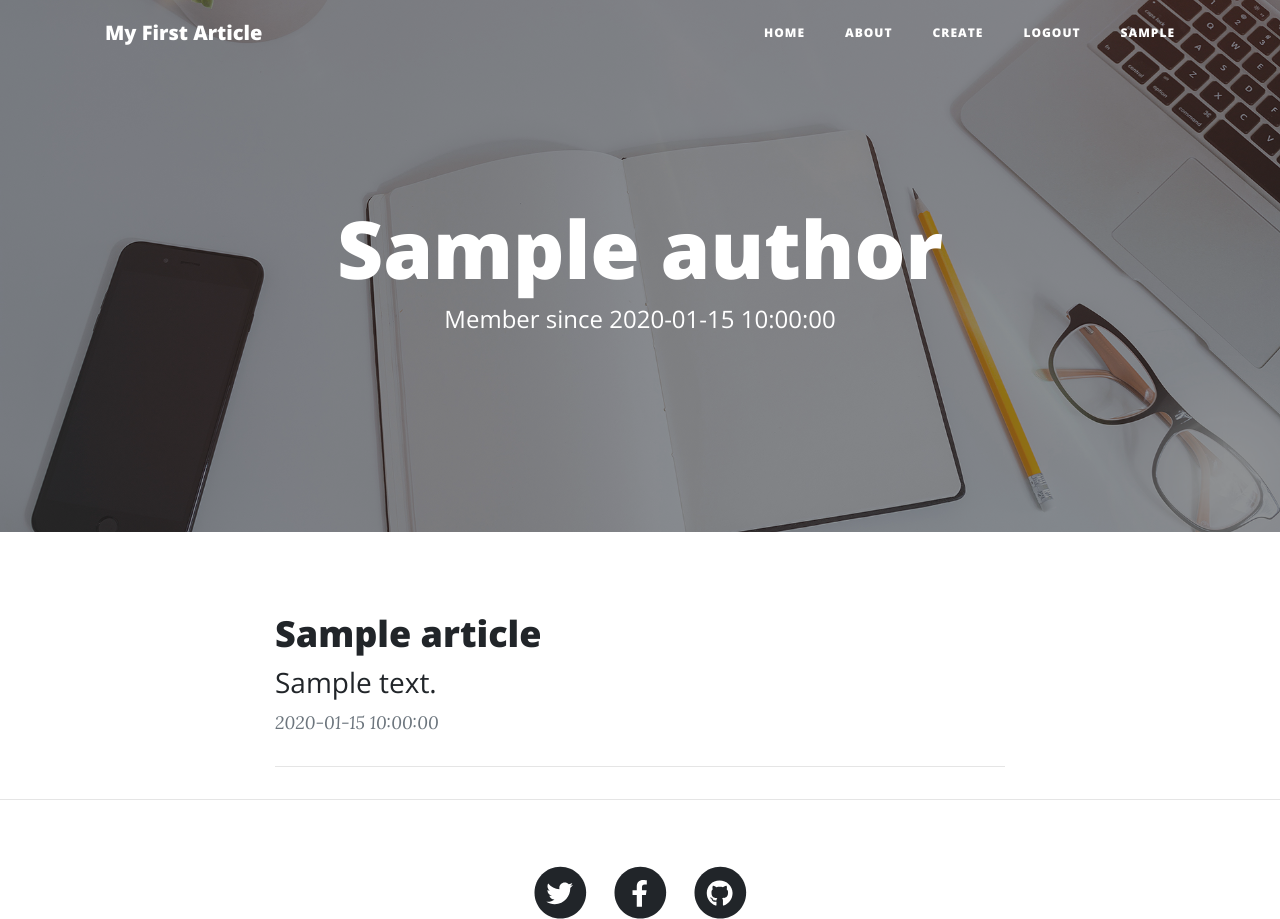
After one commit to shivam2206/myfirstarticle, a Flask app: page /profile/1 in a window 1280 px wide. The commit adds this page. Shown: the top 919 px of the page. Run offline with Flask 2, Linux system fonts and the light colour scheme; a user stored in the database is signed in; tables that the repository leaves empty hold one stand-in row (values such as "Sample post"); parts of the project's set-up code (start-up, migrations or seed data) failed here and were passed over; some libraries are stand-ins or nearby versions.

Commit message:
Adding author profile support with the following new pages
+ Author profile page. Anyone can visit the profile without login.

If the author is already logged in then the first name of the Author is used as link to self profile.

```diff
--- a/myfirstarticle/articles/templates/articles/view.html
+++ b/myfirstarticle/articles/templates/articles/view.html
@@ -1,4 +1,6 @@
 {% extends "header.html" %}
+{% block mainheading %} {{ item.title }}  {% endblock %}
+
 {% block subheading %} {% endblock %}
 
 {% block content %}
@@ -9,7 +11,7 @@
             <div class="col-lg-8 col-md-10 mx-auto">
                 <p class="post-meta">
                     Posted by
-                    <a href="#!">{{ item.author.name }}</a>
+                    <a href="{{ url_for('authors.profile', author_id=item.author.id) }}">{{ item.author.name }}</a>
                     on {{ item.created_on }}
                 </p>
                 <div class="container-fluid">
--- /dev/null
+++ b/myfirstarticle/authors/templates/authors/profile_view.html
@@ -0,0 +1,4 @@
+{% extends "list.html" %}
+
+{% block mainheading %} {{ author.name }} {% endblock %}
+{% block subheading %} Member since {{ author.created_on }} {% endblock %}
--- a/myfirstarticle/authors/views.py
+++ b/myfirstarticle/authors/views.py
@@ -7,7 +7,7 @@ from sqlalchemy.exc import IntegrityError
 from werkzeug.utils import redirect
 
 from myfirstarticle.database import db
-from myfirstarticle.model import Author
+from myfirstarticle.model import Author, Article
 from myfirstarticle.schemas import AuthorSchema, AuthSchema
 
 authors = Blueprint('authors',
@@ -87,10 +87,12 @@ def logout():
     return redirect('/')
 
 
-@authors.route("/profile")
+@authors.route("/profile/<int:author_id>")
 @login_required
-def profile():
-    return "Here you go!!"
+def profile(author_id):
+    author = Author.query.get_or_404(author_id)
+    items = Article.query.filter_by(author_id=author.id).order_by(Article.created_on.desc()).all()
+    return render_template('authors/profile_view.html', author=author, items=items, hide_posted_by=True)
 
 
 @authors.route("/create")
--- a/myfirstarticle/templates/base.html
+++ b/myfirstarticle/templates/base.html
@@ -35,6 +35,9 @@
                 <li class="nav-item"><a class="nav-link" href="{{ url_for('home.about') }}">About</a></li>
                 <li class="nav-item"><a class="nav-link" href="{{ url_for('articles.create') if current_user.is_authenticated else url_for('authors.register') }}">{{ 'Create' if current_user.is_authenticated else 'Register' }}</a></li>
                 <li class="nav-item"><a class="nav-link" href="{{ url_for('authors.logout') if current_user.is_authenticated else url_for('authors.login') }}">{{ 'Logout' if current_user.is_authenticated else 'Login' }}</a></li>
+                {% if current_user.is_authenticated %}
+                    <li class="nav-item"><a class="nav-link" href="{{ url_for('authors.profile', author_id=current_user.id) }}">{{ current_user.name.split()[0] }}</a></li>
+                {% endif %}
             </ul>
         </div>
     </div>
--- a/myfirstarticle/templates/list.html
+++ b/myfirstarticle/templates/list.html
@@ -12,10 +12,14 @@
                     <h3 class="post-subtitle">{{ item.short_description }}</h3>
                 </a>
                 <p class="post-meta">
+                {% if not hide_posted_by %}
                     Posted by
-                    <a href="#!">{{ item.author.name }}</a>
-                    on {{ item.created_on }}
+                    <a href="{{ url_for('authors.profile', author_id=item.author.id) }}">{{ item.author.name }}</a>
+                    on
+                    {% endif %}
+                     {{ item.created_on }}
                 </p>
+
             </div>
             <hr/>
             {% endfor %}
```
